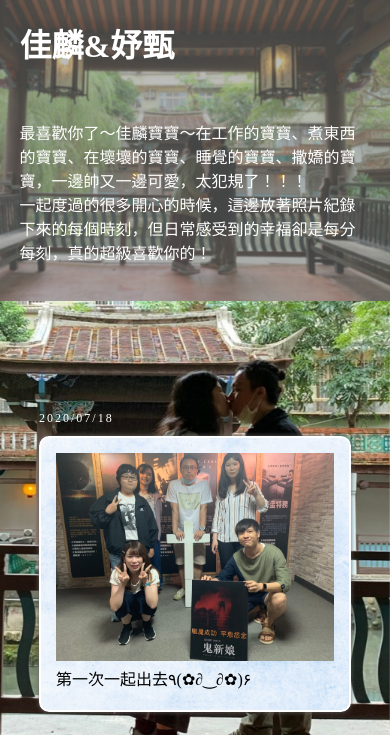
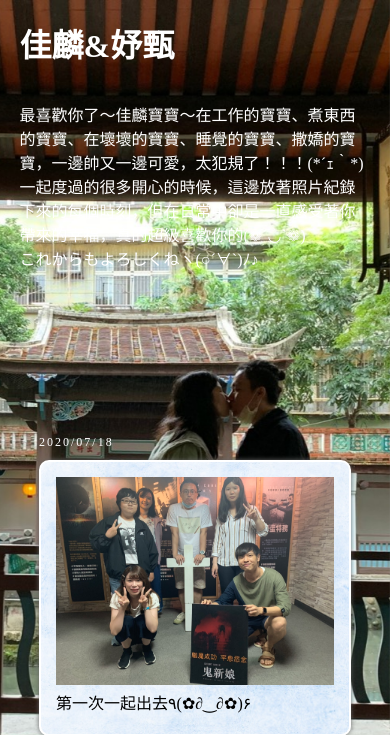
Before and after one commit to r-yoken/daisukina-snake-e, a PHP site: page / in a window 390 px wide. Shown: the top 735 px of the page. Run offline with PHP 8.4, Linux system fonts and the light colour scheme.

Commit message:
1.0 change background setting

```diff
--- a/index.html
+++ b/index.html
@@ -15,9 +15,10 @@
         <p>
             <br>
             <br>
+            最喜歡你了～佳麟寶寶～在工作的寶寶、煮東西的寶寶、在壞壞的寶寶、睡覺的寶寶、撒嬌的寶寶，一邊帥又一邊可愛，太犯規了！！！(*´ｪ｀*)<br>
+            一起度過的很多開心的時候，這邊放著照片紀錄下來的每個時刻，但在日常中卻是一直感受著你帶來的幸福，真的超級喜歡你的(❁´◡`❁)<br>
+            これからもよろしくねヽ(○´∀`)ﾉ♪<br>
             <br>
-            最喜歡你了～佳麟寶寶～在工作的寶寶、煮東西的寶寶、在壞壞的寶寶、睡覺的寶寶、撒嬌的寶寶，一邊帥又一邊可愛，太犯規了！！！<br>
-            一起度過的很多開心的時候，這邊放著照片紀錄下來的每個時刻，但日常感受到的幸福卻是每分每刻，真的超級喜歡你的！<br>
             <br>
         </p>
     </div>
--- a/style.css
+++ b/style.css
@@ -16,10 +16,6 @@
 	height:auto;
     margin: auto;
     color: #fff;
-    background-image: url(./image/S__29245444.jpg);
-    background-position: center;
-    background-size: cover;
-    background-attachment: fixed;
 }
 .container {
     max-width:100%;
@@ -83,6 +79,12 @@
 
 
 @media only screen and (min-width:769px) {
+    .wrap{
+        background-image: url(./image/S__29245444.jpg);
+        background-position: center;
+        background-size: cover;
+        background-attachment: fixed;
+    }
     .container{
         background-image: url(./image/S__29245443.jpg);
         background-position: center;
@@ -137,6 +139,20 @@
 
 }
 @media only screen and (min-width:0px) and (max-width:768px) {
+    .wrap::before{
+        content: "";
+        display:block;
+        position:fixed;
+        left:0;
+        top:0;
+        width:100%;
+        height:100%;
+        z-index: -10;
+        background-image: url(image/S__29245444.jpg);
+        background-repeat:no-repeat;
+        background-position:center center;
+        background-size: cover;
+    }
     .container::before{
         content: "";
         display:block;
```
